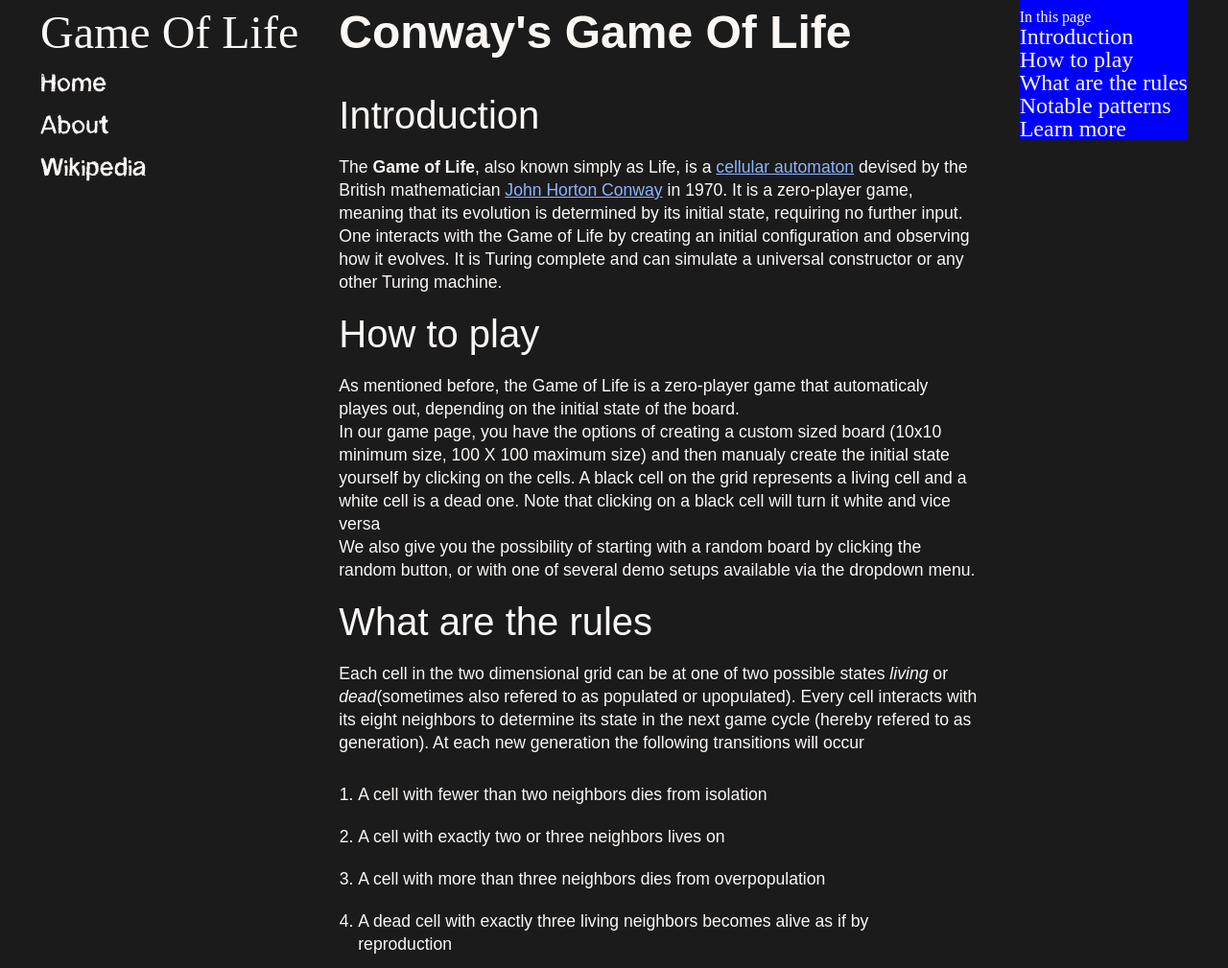
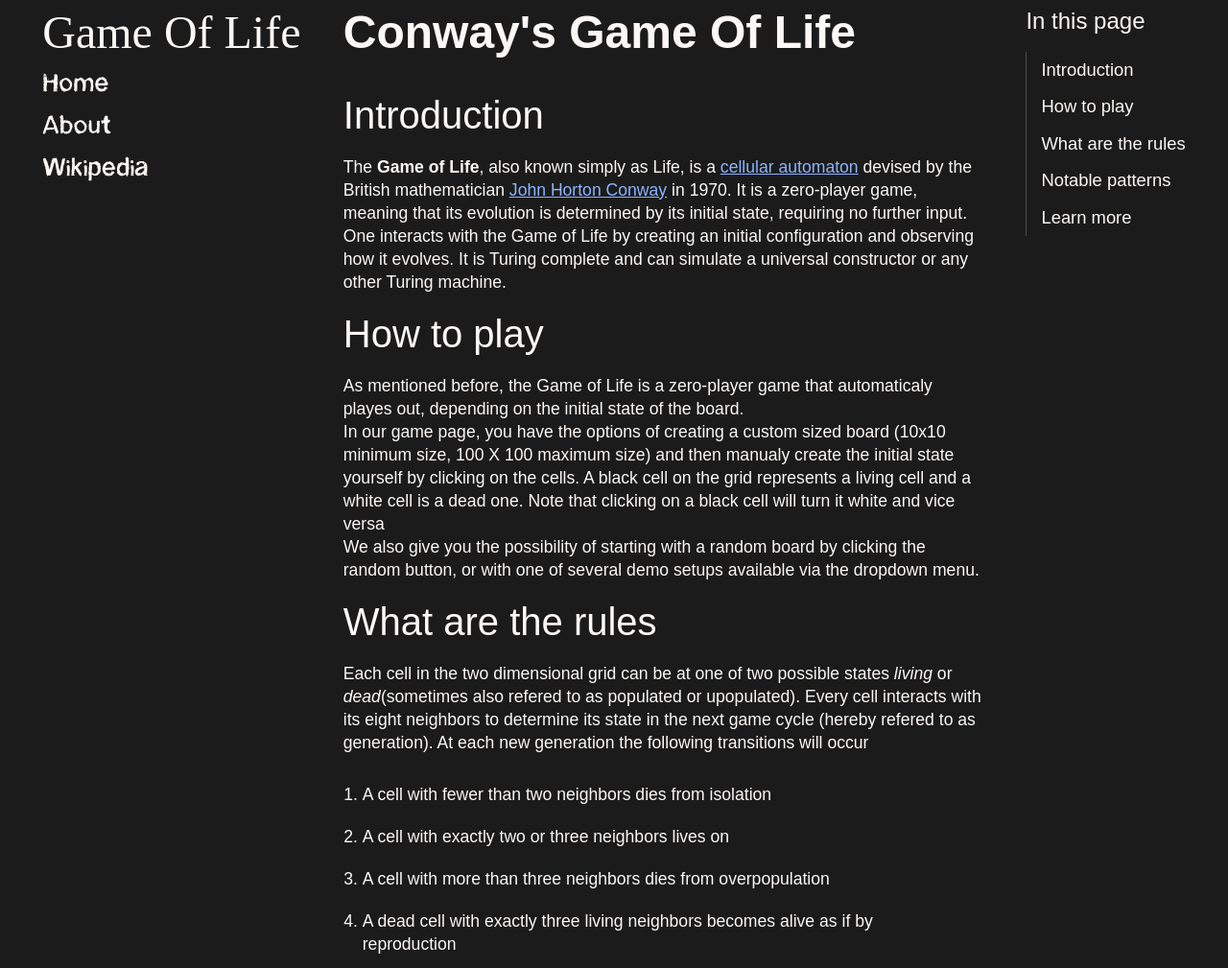
Before and after one commit to bofmar/ConwaysGOL-js, a plain HTML site: page pages/about.html in a window 1280 px wide. Shown: the top 1009 px of the page at 96% size. Drawn offline with Linux system fonts and the light colour scheme; a web font is replaced by a local one.

Commit message:
Finish styling aside

```diff
--- a/styles/about.css
+++ b/styles/about.css
@@ -5,6 +5,7 @@
 :root{
   --white: #FBF7F5;
   --primary-black: #1b1b1b;
+  --blue: #8cb4ff;
 }
 
 @import url('https://fonts.googleapis.com/css2?family=Orbitron:wght@500&family=Roboto:wght@300&display=swap');
@@ -106,7 +107,7 @@ section{
 }
 
 section a{
-  color: #8cb4ff;
+  color: var(--blue);
 }
 
 section h2{
@@ -159,7 +160,25 @@ section li{
 
 aside{
   order: 3;
-  background-color: blue;
+  font-family: 'Orbitron', sans-serif;
+}
+
+aside h4{
+  font-size: 1.5rem;
+  padding-bottom: 20px;
+}
+
+aside ul{
+  border-left: 1px solid #4e4e4e;
+  padding-left: 15px;
+}
+
+aside li{
+  padding: 10px 0;
+}
+
+aside a{
+  font-size: 1.15rem;
 }
 
 /* * * * * * * * *
@@ -192,3 +211,8 @@ nav a:hover::after{
   transform: scaleX(1);
   transform-origin: left;
 }
+
+aside a:hover,
+aside a:focus{
+  color: var(--blue);
+}
```
